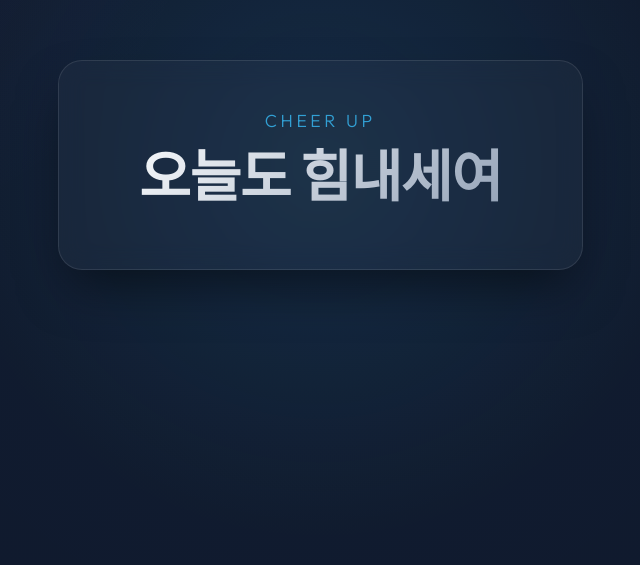
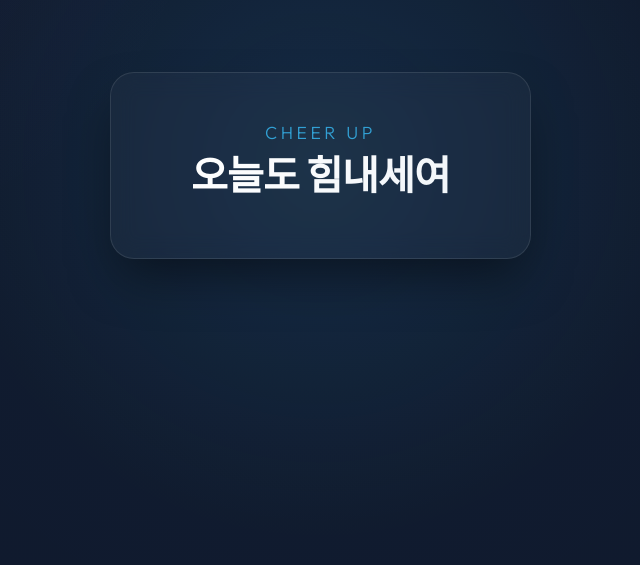
Before and after one commit to kimjaehyung-engineer/my-first-idea, a plain HTML site: page index.html in a window 1280 px wide. Shown: the part 235-800 px from the top of the page, without its empty margins (320-960 px from the left). Drawn offline with Linux system fonts and the light colour scheme.

Commit message:
Change font size to 40px and color to clear white

```diff
--- a/index.css
+++ b/index.css
@@ -42,10 +42,10 @@ body {
 }
 
 h1 {
-    font-size: 3.5rem;
+    font-size: 40px;
     font-weight: 600;
     letter-spacing: -0.02em;
-    background: linear-gradient(135deg, #f8fafc 0%, #94a3b8 100%);
+    background: linear-gradient(135deg, #ffffff 0%, #f1f5f9 100%);
     -webkit-background-clip: text;
     -webkit-text-fill-color: transparent;
     margin-bottom: 0.5rem;
```
